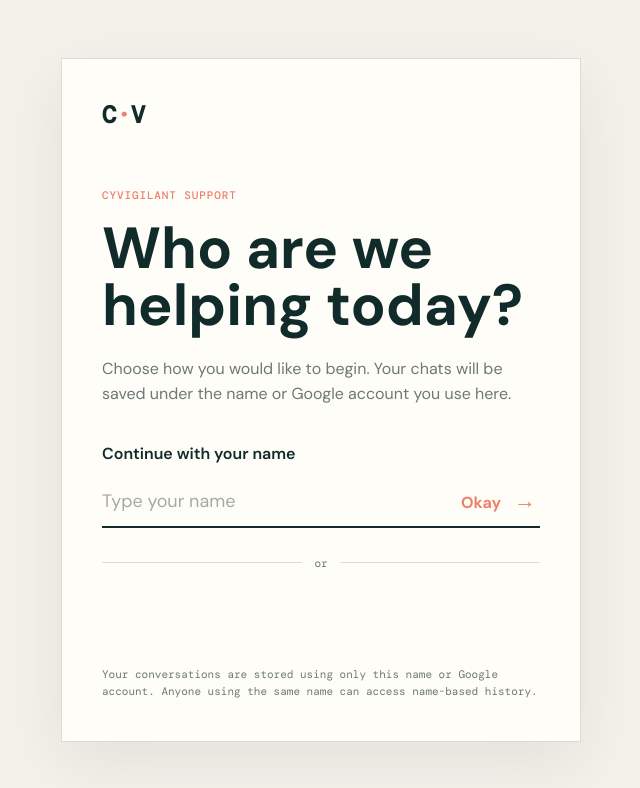
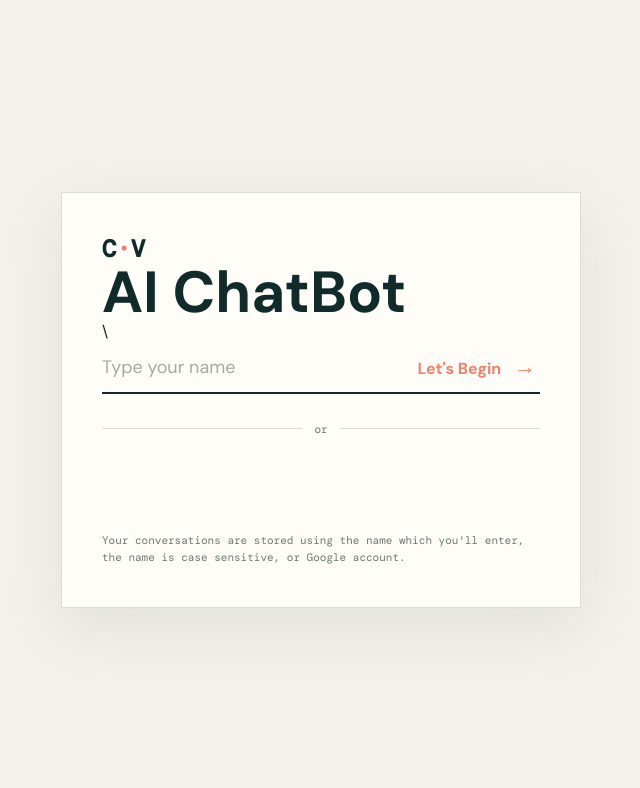
Before and after one commit to Swapnilbh2809/AIchatbot, a React (Vite) app in the folder frontend/: page / in a window 1280 px wide. Shown: the top 788 px of the page, without its empty margins (319-959 px from the left). Built offline with nearby package versions, Linux system fonts and the light colour scheme; no server answers.

Commit message:
tweaking landing landing page

```diff
--- a/frontend/src/components/IdentityPrompt.jsx
+++ b/frontend/src/components/IdentityPrompt.jsx
@@ -32,19 +32,17 @@ export default function IdentityPrompt({ onContinue, error }) {
     <main className="identity-screen">
       <section className="identity-prompt" aria-labelledby="welcome-title">
         <div className="brand-mark">C<span>·</span>V</div>
-        <p className="eyebrow">CyVigilant support</p>
-        <h1 id="welcome-title">Who are we helping today?</h1>
-        <p className="prompt-copy">Choose how you would like to begin. Your chats will be saved under the name or Google account you use here.</p>
+
+        <h1 id="welcome-title">AI ChatBot</h1>
         <form className="name-form" onSubmit={submit}>
-          <label htmlFor="visitor-name">Continue with your name</label>
-          <div className="name-row">
+\          <div className="name-row">
             <input id="visitor-name" value={name} onChange={(event) => setName(event.target.value)} placeholder="Type your name" maxLength={80} autoFocus />
-            <button type="submit">Okay <span aria-hidden="true">→</span></button>
+            <button type="submit">Let's Begin <span aria-hidden="true">→</span></button>
           </div>
         </form>
         <div className="prompt-divider"><span>or</span></div>
         {GOOGLE_CLIENT_ID ? <div className="google-button" ref={googleRef} /> : <p className="error-message">Google sign-in is not configured.</p>}
-        <p className="storage-warning">Your conversations are stored using only this name or Google account. Anyone using the same name can access name-based history.</p>
+        <p className="storage-warning">Your conversations are stored using the name which you'll enter, the name is case sensitive, or Google account.</p>
         {error && <p className="error-message" role="alert">{error}</p>}
       </section>
     </main>
```
